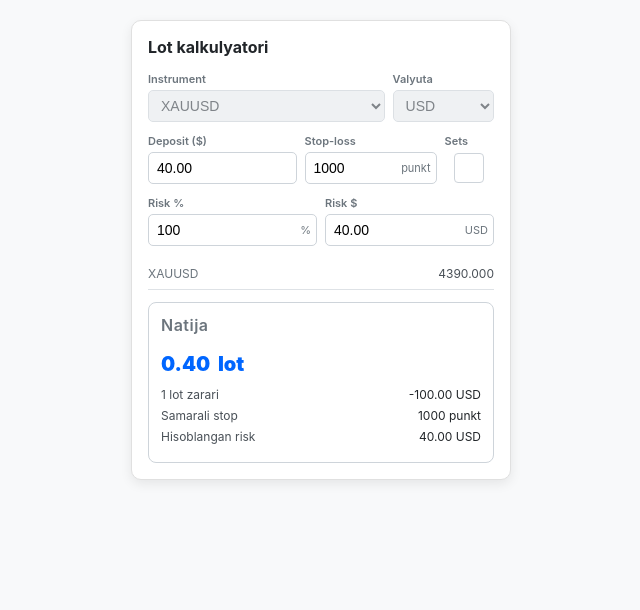
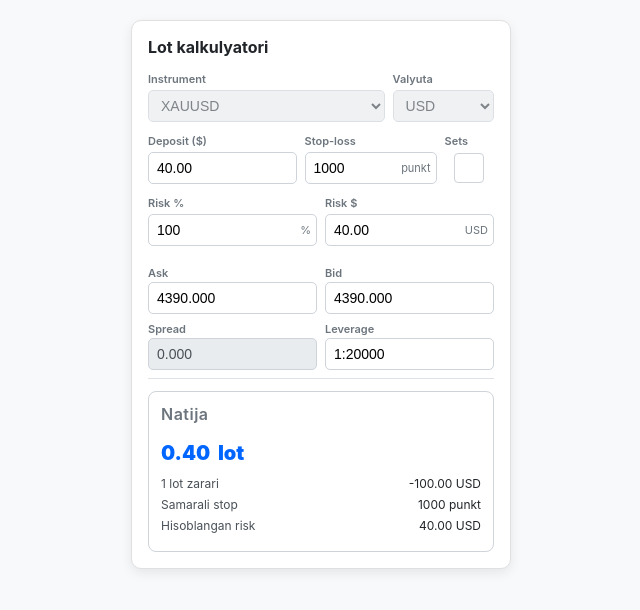
Before and after one commit to MisterAnOnYm96/lot-calculator, a plain HTML site: page index.html in a window 1280 px wide. Shown: the whole page, without its empty margins (319-959 px from the left). Drawn offline with Linux system fonts and the light colour scheme.

Commit message:
Update index.html

```diff
--- a/index.html
+++ b/index.html
@@ -83,7 +83,6 @@
             pointer-events: none;
         }
 
-        /* SPREAD -> SETS O'ZGARTIRILDI */
         .sets-box {
             display: flex;
             flex-direction: column;
@@ -122,21 +121,51 @@
             font-weight: bold;
         }
 
-        .price-info {
+        /* YANGI NARX MA'LUMOTLARI UCHUN STILLAR */
+        .price-info-grid {
             display: flex;
-            justify-content: space-between;
-            align-items: center;
-            font-size: 12px;
-            color: #6c757d;
+            flex-direction: column;
+            gap: 8px;
             padding: 8px 0;
             border-bottom: 1px solid #dee2e6;
             margin-bottom: 12px;
             margin-top: 5px;
         }
-        .price-value {
+        .price-row {
+            display: flex;
+            gap: 8px;
+        }
+        .price-col {
+            flex: 1;
+            display: flex;
+            flex-direction: column;
+        }
+        .price-col label {
+            font-size: 11px;
+            color: #6c757d;
+            margin-bottom: 2px;
+            font-weight: 600;
+        }
+        .price-col input {
+            width: 100%;
+            padding: 6px 8px;
+            border: 1px solid #ced4da;
+            border-radius: 5px;
+            font-size: 14px;
+            box-sizing: border-box;
+            outline: none;
+            background-color: #fff;
+            height: 32px;
+        }
+        .price-col input:focus {
+            border-color: #80bdff;
+            box-shadow: 0 0 0 0.2rem rgba(0,123,255,.25);
+        }
+        .price-col input[readonly] {
+            background-color: #e9ecef;
             color: #495057;
-            font-weight: normal;
         }
+
         .result-box {
             background-color: #fff;
             border: 1px solid #ced4da;
@@ -235,9 +264,28 @@
         </div>
     </div>
 
-    <div class="price-info">
-        <span>XAUUSD</span>
-        <span class="price-value" id="goldPrice">4390.000</span>
+    <!-- YANGI 2 QATOR -->
+    <div class="price-info-grid">
+        <div class="price-row">
+            <div class="price-col">
+                <label>Ask</label>
+                <input type="number" id="askPrice" value="4390.000" step="0.001">
+            </div>
+            <div class="price-col">
+                <label>Bid</label>
+                <input type="number" id="bidPrice" value="4390.000" step="0.001">
+            </div>
+        </div>
+        <div class="price-row">
+            <div class="price-col">
+                <label>Spread</label>
+                <input type="text" id="spreadValue" value="0.000" readonly>
+            </div>
+            <div class="price-col">
+                <label>Leverage</label>
+                <input type="text" id="leverageValue" value="1:20000" placeholder="1:20000">
+            </div>
+        </div>
     </div>
 
     <div class="result-box">
@@ -269,7 +317,12 @@
     const pointValue = document.getElementById('pointValue');
     const effectiveStop = document.getElementById('effectiveStop');
     const calculatedRisk = document.getElementById('calculatedRisk');
-    const goldPriceDisplay = document.getElementById('goldPrice');
+
+    // Yangi elementlar
+    const askPriceInput = document.getElementById('askPrice');
+    const bidPriceInput = document.getElementById('bidPrice');
+    const spreadValueInput = document.getElementById('spreadValue');
+    const leverageValueInput = document.getElementById('leverageValue');
 
     const valuePerPointPerLot = 0.10;
 
@@ -303,6 +356,31 @@
 
         let stopLossDamageForOneLot = stopLoss * valuePerPointPerLot;
         pointValue.textContent = '-' + formatNumber(stopLossDamageForOneLot) + ' USD';
+    }
+
+    // SPREAD HISOBLASH (Ask - Bid)
+    function calculateSpread() {
+        let ask = parseFloat(askPriceInput.value) || 0;
+        let bid = parseFloat(bidPriceInput.value) || 0;
+
+        // Spread = Ask - Bid (manfiy bo'lib qolmasligi uchun Math.abs ishlatildi)
+        let spread = Math.abs(ask - bid);
+
+        spreadValueInput.value = spread.toFixed(3);
+    }
+
+    // LEVERAGE FORMATLASH (Faqat raqamlarni qabul qiladi, boshiga "1:" qo'shadi)
+    function formatLeverage() {
+        let rawValue = leverageValueInput.value;
+
+        // Barcha raqam bo'lmagan belgilarni o'chirish (masalan, "1:" ni olib tashlash)
+        let numbersOnly = rawValue.replace(/[^\d]/g, '');
+
+        if (numbersOnly === '') {
+            leverageValueInput.value = '1:';
+        } else {
+            leverageValueInput.value = '1:' + numbersOnly;
+        }
     }
 
     function formatInputWithCaret(inputElement) {
@@ -389,15 +467,27 @@
 
     stopLossInput.addEventListener('input', calculate);
 
+    // Yangi maydonlar uchun event listenerlar
+    askPriceInput.addEventListener('input', calculateSpread);
+    bidPriceInput.addEventListener('input', calculateSpread);
+
+    // Leverage kiritishni cheklash
+    leverageValueInput.addEventListener('input', formatLeverage);
+    leverageValueInput.addEventListener('blur', formatLeverage);
+
+    // Boshlang'ich qiymatlar
     accountSizeInput.value = "40.00";
     riskPercentInput.value = "100";
     riskAmountInput.value = "40.00";
     stopLossInput.value = "1000";
 
-    let initialPrice = 4390.000;
-    goldPriceDisplay.textContent = initialPrice.toFixed(3);
+    askPriceInput.value = "4390.000";
+    bidPriceInput.value = "4390.000";
+    spreadValueInput.value = "0.000";
+    leverageValueInput.value = "1:20000";
 
     calculate();
+    calculateSpread();
 </script>
 
 </body>
```
